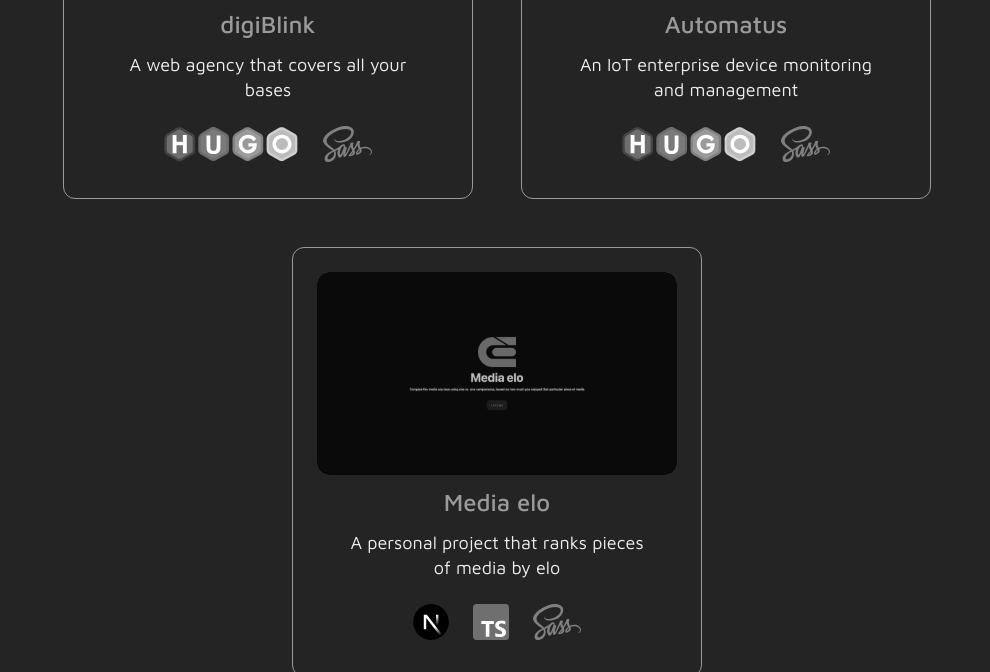
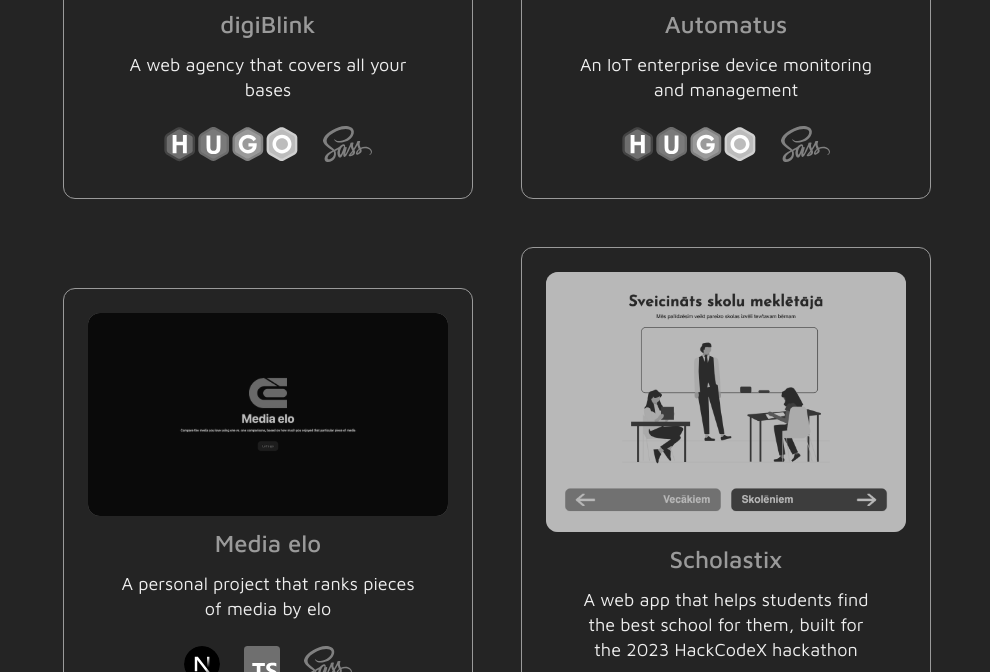
Before and after one commit to Jacob-Branch/portfolio-astro, an Astro site: page / in a window 1280 px wide. Shown: the part 1158-1830 px from the top of the page, without its empty margins (143-1133 px from the left). Built offline with nearby package versions, Linux system fonts and the light colour scheme; Astro itself is replaced by a stand-in of ours.

Commit message:
chore: Added scholastix to the portfolio

```diff
--- a/src/components/portfolio.astro
+++ b/src/components/portfolio.astro
@@ -7,7 +7,7 @@ const testProject = [
     desc: "A web agency that covers all your bases",
     tech: ["hugo", "sass"],
     url: "https://digiblink.eu",
-    img: "/images/digiblink.png"
+    img: "/images/digiblink.png",
   },
   {
     title: "19 Points",
@@ -21,50 +21,68 @@ const testProject = [
     desc: "An IoT enterprise device monitoring and management",
     tech: ["hugo", "sass"],
     url: "https://automatus.dev",
-    img: "/images/automatus.png"
+    img: "/images/automatus.png",
   },
   {
     title: "Tosteris",
     desc: "Web hosting, VPS, and Domain e-commerce store",
     tech: ["react", "sass", "typescript"],
     url: "https://digiblink.vercel.app",
-    img: "/portfolio-images/digiblink.jpg"
+    img: "/portfolio-images/digiblink.jpg",
   },
   {
     title: "Napsis",
     desc: "Control panel for built for landlords.",
     tech: ["hugo", "sass", "bootstrap"],
     url: "https://webdev.napsis.lv",
-    img: "/portfolio-images/digiblink.jpg"
+    img: "/portfolio-images/digiblink.jpg",
   },
   {
     title: "ezRoute",
     desc: "Company car tracking and accounting made easy",
     tech: ["hugo"],
     url: "https://ezroute.dev",
-    img: "/portfolio-images/digiblink.jpg"
+    img: "/portfolio-images/digiblink.jpg",
   },
   {
     title: "Netero",
     desc: "Landing page of the Netero web architecture consulting agency.",
     tech: ["hugo"],
     url: "https://netero.dev",
-    img: "/portfolio-images/digiblink.jpg"
+    img: "/portfolio-images/digiblink.jpg",
   },
   {
     title: "Media elo",
     desc: "A personal project that ranks pieces of media by elo",
     tech: ["next", "typescript", "sass"],
     url: "https://media-elo.vercel.app/",
-    img: "/images/media-elo.png"
-  }
+    img: "/images/media-elo.png",
+  },
+  {
+    title: "Scholastix",
+    desc: "A web app that helps students find the best school for them, built for the 2023 HackCodeX hackathon",
+    tech: ["react", "typescript", "sass"],
+    url: "https://skolu.nav.lv:1280/",
+    img: "/images/scholastix.png",
+  },
 ];
 ---
 
 <section id={"portfolio"} class={"portfolio"}>
   <h2>Works</h2>
   <div>
-    {testProject.map((v, i) => (["digiBlink", "Automatus", "Media elo"].includes(v.title)) && <PortfolioSegment {...v} animDelay={i / 100 * 15} />)}
+    {
+      testProject.map(
+        (v, i) =>
+          ["digiBlink", "Automatus", "Media elo", "Scholastix"].includes(
+            v.title
+          ) && <PortfolioSegment {...v} animDelay={(i / 100) * 15} />
+      )
+    }
   </div>
-  <p id="portfolioContact">Would like to hear more about my work? Get in contact through <a href="https://www.linkedin.com/in/jekabs-zarins-139a48226/">Linkedin</a> or <a href="mailto: zarins.jekabs@gmail.com">E-mail</a>!</p>
+  <p id="portfolioContact">
+    Would like to hear more about my work? Get in contact through <a
+      href="https://www.linkedin.com/in/jekabs-zarins-139a48226/">Linkedin</a
+    > or <a href="mailto: zarins.jekabs@gmail.com">E-mail</a>!
+  </p>
 </section>
```
Also changed, not shown: public/images/scholastix.png (added).
